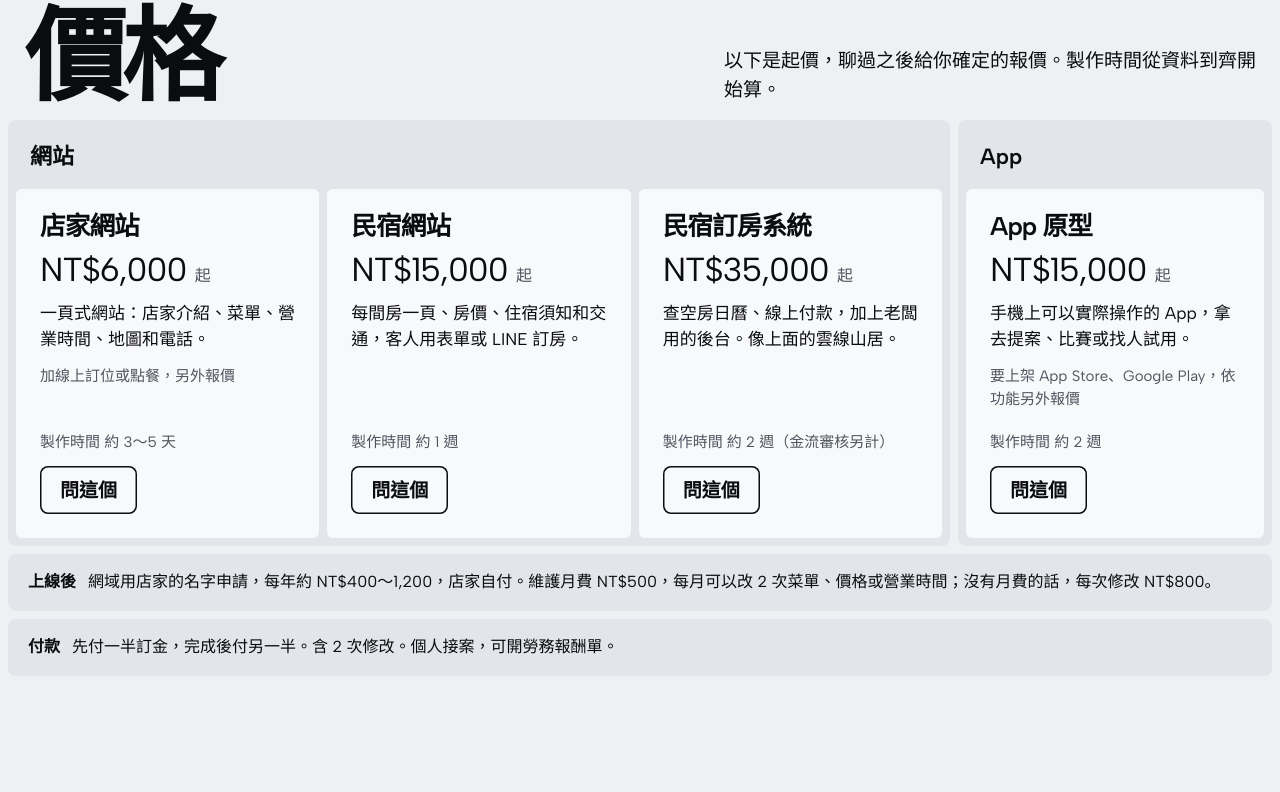
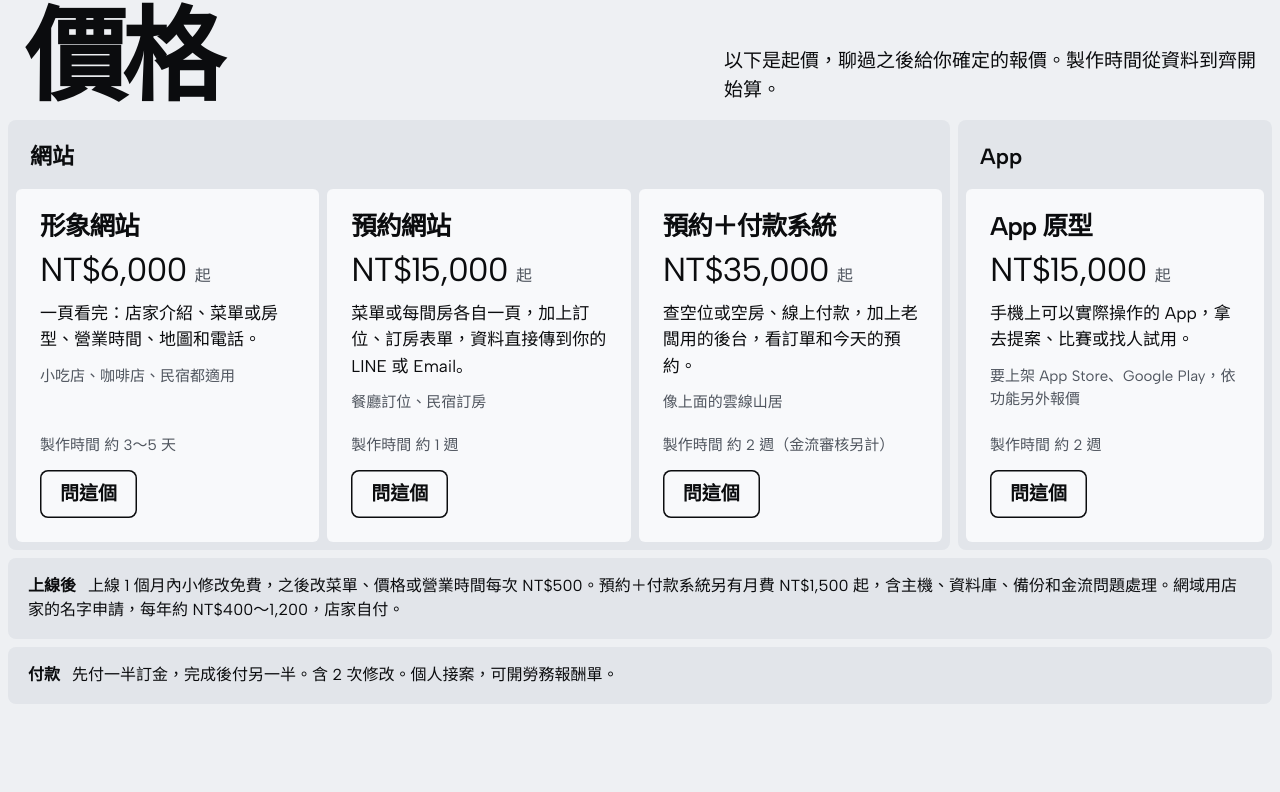
Before and after one commit to hsiehcaleb00114-wq/portfolio, a plain HTML site: page index.html in a window 1280 px wide. Shown: the part 3763-4555 px from the top of the page. Drawn offline with Linux system fonts and the light colour scheme.

Commit message:
Name pricing tiers by complexity, switch maintenance to per-edit fee
Co-Authored-By: Claude Opus 5.5 <noreply@anthropic.com>

```diff
--- a/index.html
+++ b/index.html
@@ -334,16 +334,16 @@ footer.board .t a { color: inherit; }
     <div class="sec-title"><h2 id="price-h">價格</h2><p>以下是起價，聊過之後給你確定的報價。製作時間從資料到齊開始算。</p></div>
     <div class="pwrap">
       <div class="pgroup"><p class="pg-h">網站</p><div class="pcards">
-        <div class="pc"><h3>店家網站</h3><p class="pr num">NT$6,000 <small>起</small></p><p class="pc-d">一頁式網站：店家介紹、菜單、營業時間、地圖和電話。</p><p class="pc-ex">加線上訂位或點餐，另外報價</p><p class="pc-t">製作時間 約 3～5 天</p><a class="btn line" href="#contact">問這個</a></div>
-        <div class="pc"><h3>民宿網站</h3><p class="pr num">NT$15,000 <small>起</small></p><p class="pc-d">每間房一頁、房價、住宿須知和交通，客人用表單或 LINE 訂房。</p><p class="pc-t">製作時間 約 1 週</p><a class="btn line" href="#contact">問這個</a></div>
-        <div class="pc"><h3>民宿訂房系統</h3><p class="pr num">NT$35,000 <small>起</small></p><p class="pc-d">查空房日曆、線上付款，加上老闆用的後台。像上面的雲線山居。</p><p class="pc-t">製作時間 約 2 週（金流審核另計）</p><a class="btn line" href="#contact">問這個</a></div>
+        <div class="pc"><h3>形象網站</h3><p class="pr num">NT$6,000 <small>起</small></p><p class="pc-d">一頁看完：店家介紹、菜單或房型、營業時間、地圖和電話。</p><p class="pc-ex">小吃店、咖啡店、民宿都適用</p><p class="pc-t">製作時間 約 3～5 天</p><a class="btn line" href="#contact">問這個</a></div>
+        <div class="pc"><h3>預約網站</h3><p class="pr num">NT$15,000 <small>起</small></p><p class="pc-d">菜單或每間房各自一頁，加上訂位、訂房表單，資料直接傳到你的 LINE 或 Email。</p><p class="pc-ex">餐廳訂位、民宿訂房</p><p class="pc-t">製作時間 約 1 週</p><a class="btn line" href="#contact">問這個</a></div>
+        <div class="pc"><h3>預約＋付款系統</h3><p class="pr num">NT$35,000 <small>起</small></p><p class="pc-d">查空位或空房、線上付款，加上老闆用的後台，看訂單和今天的預約。</p><p class="pc-ex">像上面的雲線山居</p><p class="pc-t">製作時間 約 2 週（金流審核另計）</p><a class="btn line" href="#contact">問這個</a></div>
       </div></div>
       <div class="pgroup app"><p class="pg-h">App</p><div class="pcards">
         <div class="pc"><h3>App 原型</h3><p class="pr num">NT$15,000 <small>起</small></p><p class="pc-d">手機上可以實際操作的 App，拿去提案、比賽或找人試用。</p><p class="pc-ex">要上架 App Store、Google Play，依功能另外報價</p><p class="pc-t">製作時間 約 2 週</p><a class="btn line" href="#contact">問這個</a></div>
       </div></div>
     </div>
     <ul class="pnotes">
-      <li><b>上線後</b>網域用店家的名字申請，每年約 NT$400～1,200，店家自付。維護月費 NT$500，每月可以改 2 次菜單、價格或營業時間；沒有月費的話，每次修改 NT$800。</li>
+      <li><b>上線後</b>上線 1 個月內小修改免費，之後改菜單、價格或營業時間每次 NT$500。預約＋付款系統另有月費 NT$1,500 起，含主機、資料庫、備份和金流問題處理。網域用店家的名字申請，每年約 NT$400～1,200，店家自付。</li>
       <li><b>付款</b>先付一半訂金，完成後付另一半。含 2 次修改。個人接案，可開勞務報酬單。</li>
     </ul>
   </section>
```
